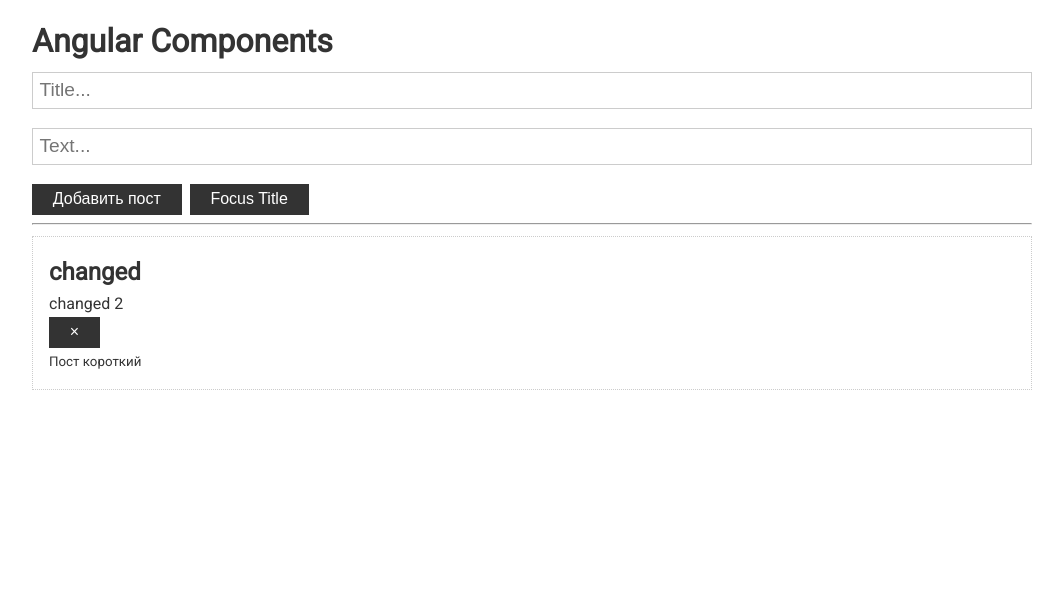
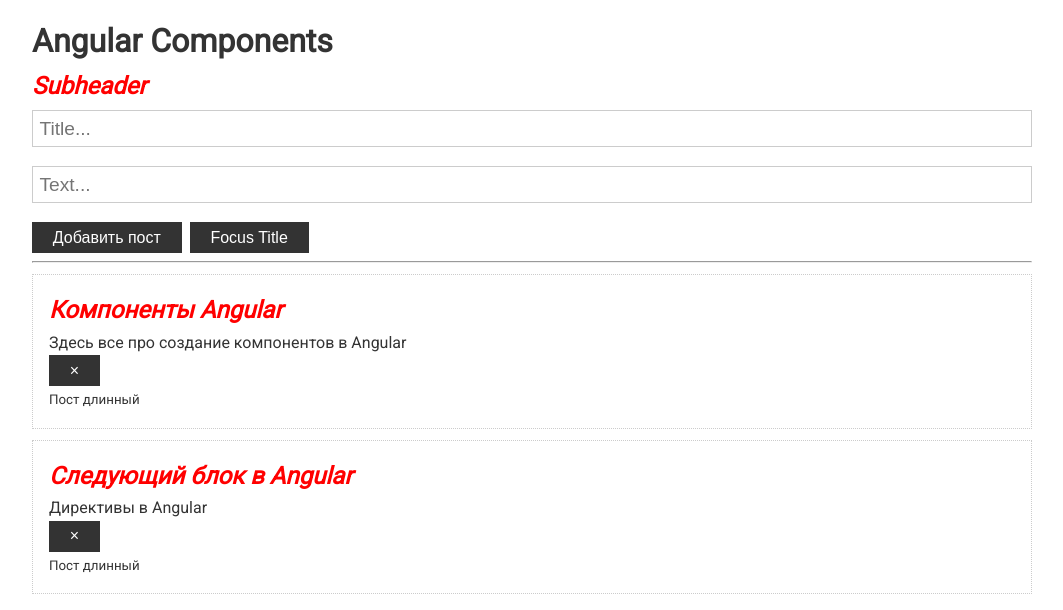
Before and after one commit to Arafatik/Angular-essential, an Angular app: page / in a window 1280 px wide. Shown: the top 610 px of the page, without its empty margins (108-1171 px from the left). Built offline with nearby package versions, Linux system fonts and the light colour scheme.

Commit message:
viewEncapsulation

```diff
--- a/src/app/app.component.html
+++ b/src/app/app.component.html
@@ -1,5 +1,6 @@
 <div class="container">
   <h1>Angular Components</h1>
+  <h2>Subheader</h2>
 
   <app-post-form (onAdd)="updatePosts($event)"></app-post-form>
 
--- a/src/app/app.component.ts
+++ b/src/app/app.component.ts
@@ -17,18 +17,18 @@
       text: "Здесь все про создание компонентов в Angular",
       id: 1,
     },
-    // { title: "Следующий блок в Angular", text: "Директивы в Angular", id: 2 },
+    { title: "Следующий блок в Angular", text: "Директивы в Angular", id: 2 },
   ];
 
   ngOnInit(): void {
-    setTimeout(() => {
+    /*setTimeout(() => {
       console.log("Timeout");
       this.posts[0] = {
         title: "changed",
         text: "changed 2",
         id: 3,
       };
-    }, 5000);
+    }, 5000);*/
   }
 
   updatePosts(post: Post) {
--- a/src/app/post/post.component.scss
+++ b/src/app/post/post.component.scss
@@ -0,0 +1,5 @@
+h2 {
+  font-weight: bold;
+  font-style: italic;
+  color: red;
+}
--- a/src/app/post/post.component.ts
+++ b/src/app/post/post.component.ts
@@ -15,6 +15,7 @@
   OnInit,
   Output,
   SimpleChanges,
+  ViewEncapsulation,
 } from "@angular/core";
 
 import { Post } from "../app.component";
@@ -24,6 +25,7 @@
   templateUrl: "./post.component.html",
   styleUrls: ["./post.component.scss"],
   changeDetection: ChangeDetectionStrategy.OnPush,
+  encapsulation: ViewEncapsulation.None,
 })
 export class PostComponent
   implements
```
